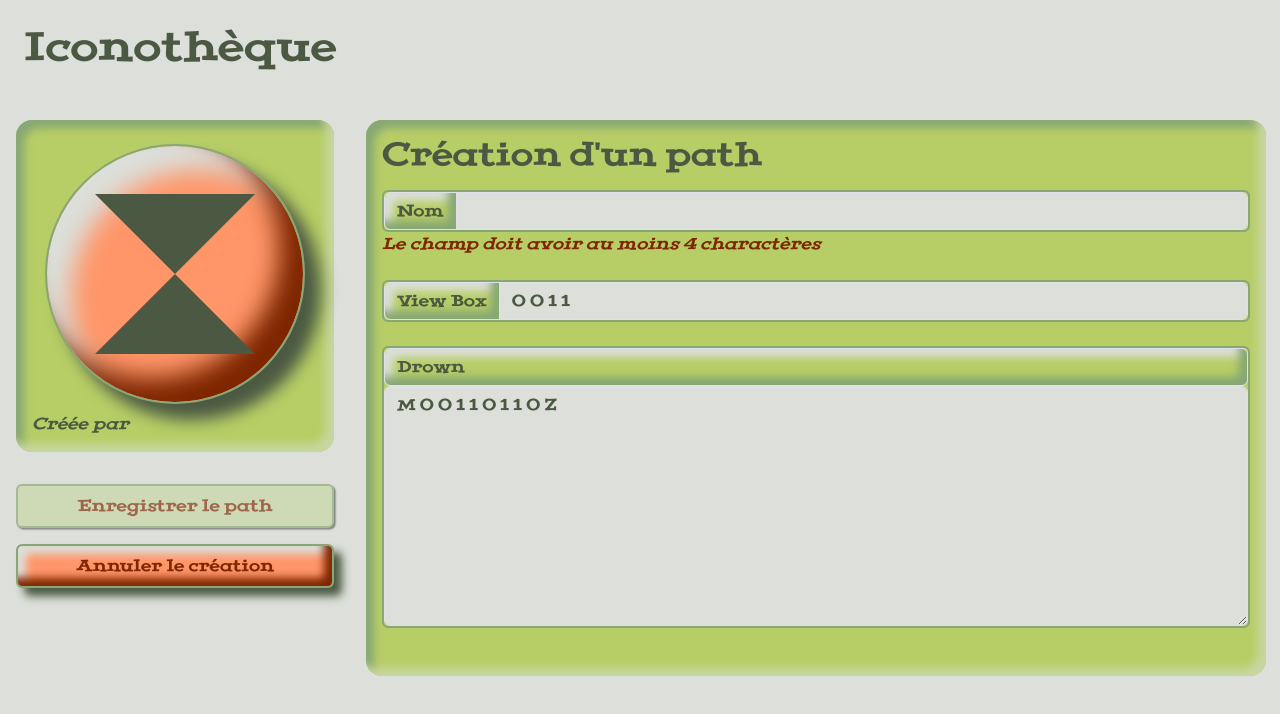
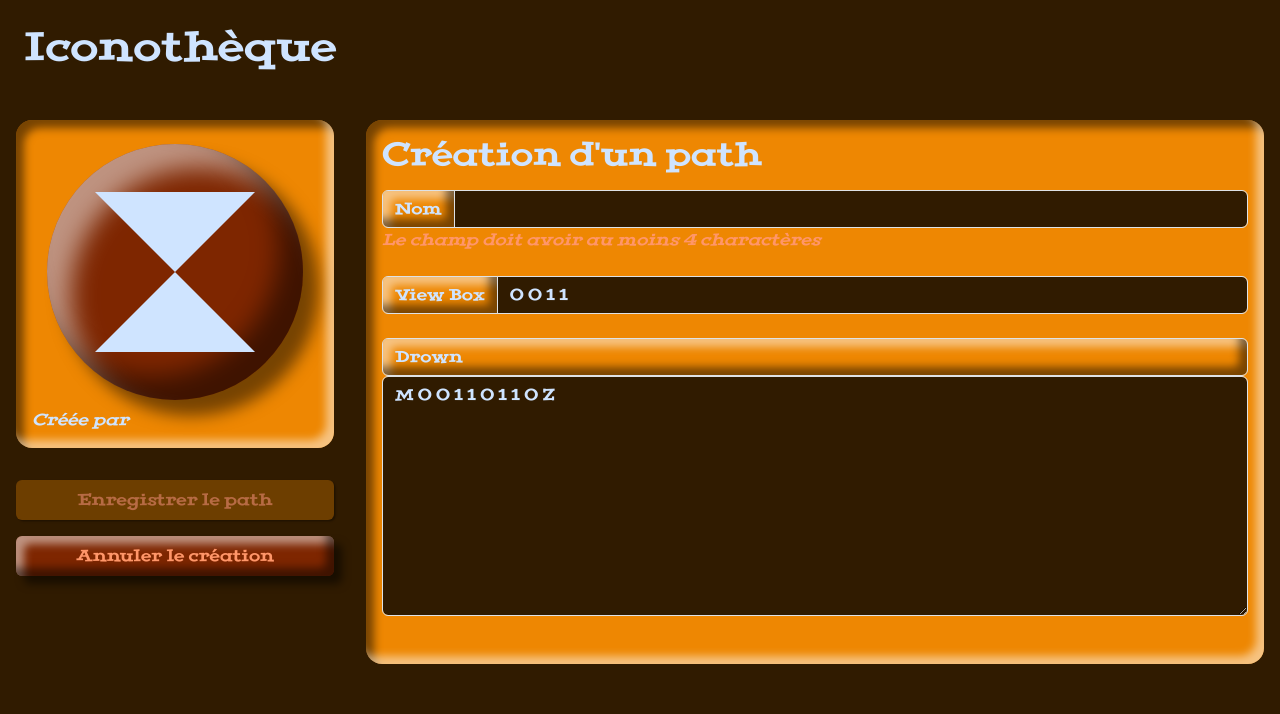
Before and after one commit to Johblanc/iconotheque_front, a React (Create React App) app: page /paths/new in a window 1280 px wide. Shown: the top 714 px of the page. Built offline with nearby package versions, Linux system fonts and the light colour scheme.

Commit message:
Feat Theme Context

```diff
--- a/src/App/Components/Contextualizer.tsx
+++ b/src/App/Components/Contextualizer.tsx
@@ -1,11 +1,14 @@
-import { useEffect, useState } from "react";
+import { CSSProperties, useEffect, useState } from "react";
+import { DEFAULT_THEME } from "../../Utilities/Constants/Theme.defaut";
 import { DEFAULT_USER } from "../../Utilities/Constants/User.defaut";
 import { PathPrivateContext } from "../../Utilities/Contexts/PathPrivate.context";
 import { PathPublicContext } from "../../Utilities/Contexts/PathPublic.context";
+import { ThemeContext } from "../../Utilities/Contexts/Theme.context";
 import { TransitionContext } from "../../Utilities/Contexts/Transition.context";
 import { UserContext } from "../../Utilities/Contexts/User.context";
 import { Requester } from "../../Utilities/Requester/Requester";
 import { TPath } from "../../Utilities/Types/Path.type";
+import { TTheme } from "../../Utilities/Types/Theme.type";
 import { TTransition } from "../../Utilities/Types/TTransition";
 import "../Style/App.style.css";
 
@@ -33,6 +36,9 @@ export function Contextualizer(props:{children : JSX.Element | JSX.Element[] | n
 
   /** La transition en cours */
   const [transition,setTransition] = useState<TTransition>( { to : "" });
+
+  /** La style en cours */
+  const [theme,setTheme] = useState<TTheme>( DEFAULT_THEME);
 
   /** Récupération des paths */
   useEffect(() => {
@@ -62,14 +68,26 @@ export function Contextualizer(props:{children : JSX.Element | JSX.Element[] | n
   }, [user]);
 
   return (
+    <div
+    className={`app ${(theme.red + theme.green + theme.blue) > 384 ? "light" : "dark" }`}
+    style={{
+      "--base-red" : theme.red,
+      "--base-green" : theme.green,
+      "--base-blue" : theme.blue,
+      "--shad-transparency" : theme.transparency
+    } as CSSProperties}>
         <UserContext.Provider value={{ user, setUser }}>
           <PathPublicContext.Provider value={{ pathPublic, setPathPublic }}>
             <PathPrivateContext.Provider value={{ pathPrivate, setPathPrivate }} >
               <TransitionContext.Provider value={{transition,setTransition}}>
+              <ThemeContext.Provider value={{theme,setTheme}}>
               {props.children}
+              </ThemeContext.Provider>
               </TransitionContext.Provider>
             </PathPrivateContext.Provider>
           </PathPublicContext.Provider>
         </UserContext.Provider>
+
+      </div>
   );
 }
--- a/src/App/Pages/App.tsx
+++ b/src/App/Pages/App.tsx
@@ -3,6 +3,7 @@ import "../Style/App.style.css";
 import { RouterProvider } from "react-router-dom";
 import { ROUTER } from "../Routes/router";
 import { Contextualizer } from "../Components/Contextualizer";
+import { ChangeEvent, CSSProperties, useState } from "react";
 
 /**
  * Iconothèque v1 :
@@ -12,11 +13,12 @@ import { Contextualizer } from "../Components/Contextualizer";
  * @version v1
  */
 export function App(): JSX.Element {
+
+
+
   return (
-    <div className="app bg-light">
       <Contextualizer>
         <RouterProvider router={ROUTER} />
       </Contextualizer>
-    </div>
   );
 }
--- a/src/App/Style/App.bootstrap.style.ts
+++ b/src/App/Style/App.bootstrap.style.ts
@@ -19,10 +19,73 @@ export enum BS_COMBO {
   NAV_BOX_B = "navbar-nav",
   NAV_ITEM = "nav-link",
   BORDER = "border border-2 border-info",
-  INNER_SHAD_POS = "m-3 p-3 rounded-4 bg-primary border border-2 border-info inner-shad-pos",
+  INNER_SHAD_POS = "m-3 p-3 rounded-4 bg-primary inner-shad-pos",
   INNER_SHAD_NEG = "m-3 p-3 rounded-4 bg-secondary inner-shad-neg"
 }
 export const APP_STYLE = {
+  APP: {
+    PAGE: BS_COMBO.S_100,
+    MESSAGE_BAD: BS_COMBO.MESSAGE_BAD,
+    BTN_LARGE: `${BS_COMBO.BTN_LARGE}`,
+    BTN_GOOD: `${BS_COMBO.BTN_LARGE} ${BS_COMBO.MPV}`,
+    BTN_BAD: `${BS_COMBO.BTN_LARGE} ${BS_COMBO.MPV} btn-bad`,
+    ENTRY: {
+      CADRE: BS_COMBO.MPV,
+      BOX: `input-group rounded`,
+      TA_BOX: `rounded`,
+      LABEL: "input-group-text bg-secondary text-dark inner-shad-pos",
+      INPUT: "form-control bg-light text-dark",
+      TA : "form-control bg-light text-dark h-min"
+    },
+    NAV: {
+      CADRE:  `${BS_COMBO.NAV_CADRE} bg-secondary nav-shad`,
+      TITLE:  `${BS_COMBO.NAV_TITLE} ${BS_COMBO.MP} text-dark`,
+      BUTTON: `${BS_COMBO.NAV_BUTTON}`,
+      ICON:   `${BS_COMBO.NAV_ICON}`,
+      BOX_A:  `${BS_COMBO.NAV_BOX_A}`,
+      BOX_B:  `${BS_COMBO.NAV_BOX_B}`,
+      ITEM:   `${BS_COMBO.NAV_ITEM} ${BS_COMBO.MP} btn`,
+    },
+  },
+  USER: {
+    LOGIN: {
+      CADRE_A: `${BS_COMBO.FLEX_CENTER} ${BS_COMBO.S_90}`,
+      CADRE_B: `${BS_COMBO.FLEX_CENTER} ${BS_COMBO.INNER_SHAD_NEG}`,
+      BOX:     `${BS_COMBO.W_LIMIT_MD} ${BS_COMBO.INNER_SHAD_POS}`,
+    },
+    VIEW : {
+      CADRE: `d-sm-inline-flex`,
+      COLO : `${BS_COMBO.W_LIMIT_SM}`,
+      BOX:   `${BS_COMBO.INNER_SHAD_NEG}`,
+      BOX_SELECT:   `${BS_COMBO.FLEX_WRAP}`,
+      BOX_BUTTON:   `${BS_COMBO.MP} ${BS_COMBO.BTN_LARGE}`,
+      BOX_BUTTON_BAD:   `${BS_COMBO.MP} ${BS_COMBO.BTN_LARGE} btn-bad`,
+    }
+  },
+  PATH: {
+    SELECT : {
+      CADRE: `${BS_COMBO.INNER_SHAD_NEG}`,
+      TITLE: `${BS_COMBO.MP}`,
+      BOX:   `${BS_COMBO.FLEX_WRAP}`,
+      ITEM:  `icon-item m-2 p-3 rounded-circle`,
+      DROWN: `fill-dark`
+    },
+    VIEW : {
+      CADRE: `d-md-inline-flex`,
+      COLO : `${BS_COMBO.W_LIMIT_SM}`,
+      BOX_A:   `${BS_COMBO.INNER_SHAD_NEG}`,
+      BOX_B:   `${BS_COMBO.INNER_SHAD_NEG} colo-auto`,
+      NO_CADRE: `${BS_COMBO.MP}`,
+      ICON_CENTER : `${BS_COMBO.FLEX_CENTER_H}`,
+      ICON_BG : `rounded-circle p-5 m-2`,
+      P :  `${BS_COMBO.MP} rounded bg-primary`,
+      DROWN: `fill-dark`
+    }
+  }
+};
+
+/*
+export const APP_STYLE2 = {
   APP: {
     PAGE: BS_COMBO.S_100,
     MESSAGE_BAD: BS_COMBO.MESSAGE_BAD,
@@ -83,3 +146,4 @@ export const APP_STYLE = {
     }
   }
 };
+*/
--- a/src/App/Style/App.style.css
+++ b/src/App/Style/App.style.css
@@ -1,56 +1,188 @@
-
-
-:root{
+:root {
+  --base-red: 50;
+  --base-green: 150;
+  --base-blue: 50;
 
   --radius-border: 10px;
 
+
+  --shad-transparency : 1 ;
+
+  --light-green : 200, 230, 190;
+  --dark-green : 0, 120, 40;
+
+  --light-red : 255, 150, 105;
+  --dark-red : 126, 38, 0;
+
+
+}
+
+* {
+  transition: all 0.5s;
+}
+
+
+.light {
+
+  /* Pour les ombrages */
+  --darker: rgba(0, 0, 0, var(--shad-transparency));
+  --lighter: rgba(255, 255, 255, var(--shad-transparency));
+
   /* Surcharge Bootstrap */
-  --bs-dark-rgb: 75, 89, 67;
-  --bs-info-rgb: 135, 167, 116;
-  --bs-secondary-rgb: 183, 206, 102;
-  --bs-primary-rgb: 200, 214, 162;
-  --bs-light-rgb: 220, 223, 218;
+  --bs-light-rgb:
+    calc(var(--base-red) + calc(255 - var(--base-red))*0.6),
+    calc(var(--base-green) + calc(255 - var(--base-green))*0.6),
+    calc(var(--base-blue) + calc(255 - var(--base-blue))*0.6);
 
-  --bs-danger-rgb: 126, 38, 0;
-  --bs-warning-rgb: 255, 150, 105;
+  --bs-primary-rgb:
+    calc(var(--base-red) + calc(255 - var(--base-red))*0.4),
+    calc(var(--base-green) + calc(255 - var(--base-green))*0.4),
+    calc(var(--base-blue) + calc(255 - var(--base-blue))*0.4);
 
-  --bs-success-rgb: 204, 235, 194;
+  --bs-secondary-rgb:
+    var(--base-red),
+    var(--base-green),
+    var(--base-blue);
 
-  --dark:       rgb(var(--bs-dark-rgb));
-  --info:       rgb(var(--bs-info-rgb));
-  --secondary:  rgb(var(--bs-secondary-rgb));
-  --primary:    rgb(var(--bs-primary-rgb));
-  --light:      rgb(var(--bs-light-rgb));
+  --bs-info-rgb:
+    calc(var(--base-red)*0.6),
+    calc(var(--base-green)*0.6),
+    calc(var(--base-blue)*0.6);
 
-  --danger:     rgb(var(--bs-danger-rgb));
-  --warning:     rgb(var(--bs-warning-rgb));
+  --bs-dark-rgb:
+    calc(var(--base-red)*0.2),
+    calc(var(--base-green)*0.2),
+    calc(var(--base-blue)*0.2);
 
-  --success:    rgb(var(--bs-success-rgb));
+
+  --bs-warning-rgb: var(--light-red);
+  --bs-danger-rgb: var(--dark-red);
+
+  --bs-success-rgb: var(--dark-green);
+
+  --dark: rgb(var(--bs-dark-rgb));
+  --info: rgb(var(--bs-info-rgb));
+  --secondary: rgb(var(--bs-secondary-rgb));
+  --primary: rgb(var(--bs-primary-rgb));
+  --light: rgb(var(--bs-light-rgb));
+
+  --danger: rgb(var(--bs-danger-rgb));
+  --warning: rgb(var(--bs-warning-rgb));
+
+  --success: rgb(var(--bs-success-rgb));
+
+  background-color: var(--primary) !important;
 }
-html,body,#root {
+
+
+
+.dark {
+
+  /* Pour les ombrages */
+  --darker: rgba(0, 0, 0, var(--shad-transparency));
+  --lighter: rgba(255, 255, 255, var(--shad-transparency));
+
+  /* Surcharge Bootstrap */
+  --bs-light-rgb:
+    calc(var(--base-red) * 0.2),
+    calc(var(--base-green) * 0.2),
+    calc(var(--base-blue) * 0.2);
+
+  --bs-primary-rgb:
+    calc(var(--base-red)*0.6),
+    calc(var(--base-green)*0.6),
+    calc(var(--base-blue)*0.6);
+
+  --bs-secondary-rgb:
+    var(--base-red),
+    var(--base-green),
+    var(--base-blue);
+
+  --bs-info-rgb:
+    calc(255 - var(--base-red)*0.6),
+    calc(255 - var(--base-green)*0.6),
+    calc(255 - var(--base-blue)*0.6);
+
+  --bs-dark-rgb:
+    calc(255 - var(--base-red)*0.2),
+    calc(255 - var(--base-green)*0.2),
+    calc(255 - var(--base-blue)*0.2);
+
+
+  --bs-warning-rgb: var(--dark-red);
+  --bs-danger-rgb: var(--light-red);
+
+  --bs-success-rgb: var(--light-green);
+
+  --dark: rgb(var(--bs-dark-rgb));
+  --info: rgb(var(--bs-info-rgb));
+  --secondary: rgb(var(--bs-secondary-rgb));
+  --primary: rgb(var(--bs-primary-rgb));
+  --light: rgb(var(--bs-light-rgb));
+
+  --danger: rgb(var(--bs-danger-rgb));
+  --warning: rgb(var(--bs-warning-rgb));
+
+  --success: rgb(var(--bs-success-rgb));
+
+  background-color: var(--light) !important;
+}
+
+
+
+html,
+body,
+#root {
   background-color: var(--light);
 }
-html,body,#root,.app,.s-100 {
+
+html,
+body,
+#root,
+.app,
+.s-100 {
 
   height: 100%;
   width: 100%;
 }
+
 .s-90 {
 
   height: 90%;
   width: 100%;
 }
 
-.fill-dark { fill : var(--dark)}
-.fill-info { fill : var(--info)}
-.fill-secondary { fill : var(--secondary)}
-.fill-primary { fill : var(--primary)}
-.fill-light { fill : var(--light)}
+.fill-dark {
+  fill: var(--dark)
+}
 
-.fill-danger { fill : var(--danger)}
-.fill-warning { fill : var(--warning)}
+.fill-info {
+  fill: var(--info)
+}
 
-.fill-success { fill : var(--success)}
+.fill-secondary {
+  fill: var(--secondary)
+}
+
+.fill-primary {
+  fill: var(--primary)
+}
+
+.fill-light {
+  fill: var(--light)
+}
+
+.fill-danger {
+  fill: var(--danger)
+}
+
+.fill-warning {
+  fill: var(--warning)
+}
+
+.fill-success {
+  fill: var(--success)
+}
 
 
 @font-face {
@@ -62,7 +194,7 @@ html,body,#root,.app,.s-100 {
   margin: 0;
   padding: 0;
   color: var(--dark);
-  font-family: "CustomFont" ;
+  font-family: "CustomFont";
 }
 
 .transition {
@@ -84,28 +216,28 @@ html,body,#root,.app,.s-100 {
 
 .nav-shad {
   box-shadow:
-    inset 0 -0.5em 0.5em var(--primary) ,
-    inset 0 0.5em 0.5em var(--info) ;
+    inset 0 -0.5em 0.5em var(--lighter),
+    inset 0 0.5em 0.5em var(--darker);
 }
 
 
 .inner-shad-neg {
   box-shadow:
-  inset -0.5em -0.5em 0.5em var(--primary) ,
-  inset 0.5em 0.5em 0.5em var(--info) ;
+    inset -0.5em -0.5em 0.5em var(--lighter),
+    inset 0.5em 0.5em 0.5em var(--darker);
 }
 
 .inner-shad-pos {
   box-shadow:
-  inset -0.5em -0.5em 0.5em var(--info) ,
-  inset 0.5em 0.5em 0.5em var(--light) ;
+    inset -0.5em -0.5em 0.5em var(--darker),
+    inset 0.5em 0.5em 0.5em var(--lighter);
 }
 
 .btn {
   box-shadow:
-    0.5em 0.5em 0.5em var(--dark) ,
-    inset -0.5em -0.5em 0.5em var(--info) ,
-    inset 0.5em 0.5em 0.5em var(--light) ;
+    0.5em 0.5em 0.5em var(--darker),
+    inset -0.5em -0.5em 0.5em var(--darker),
+    inset 0.5em 0.5em 0.5em var(--lighter);
   border: none;
   cursor: pointer;
   background-color: var(--secondary);
@@ -118,14 +250,14 @@ html,body,#root,.app,.s-100 {
   background-color: var(--secondary);
   color: var(--dark);
   box-shadow:
-    0.3em 0.3em 0.3em var(--dark) ,
-    inset -0.4em -0.2em 0.5em var(--info) ,
-    inset 0.4em 0.2em 0.5em var(--light) ;
+    0.3em 0.3em 0.3em var(--darker),
+    inset -0.4em -0.2em 0.5em var(--darker),
+    inset 0.4em 0.2em 0.5em var(--lighter);
 }
 
 .btn:disabled {
   box-shadow:
-    0.1em 0.1em 0.1em var(--dark) ;
+    0.1em 0.1em 0.1em var(--darker);
   background-color: var(--primary);
   color: var(--danger);
 }
@@ -134,18 +266,18 @@ html,body,#root,.app,.s-100 {
   background-color: var(--primary);
   color: var(--dark) !important;
   box-shadow:
-    0.1em 0.1em 0.1em var(--dark) ,
-    inset -0.2em -0.1em 0.3em var(--info) ,
-    inset 0.2em 0.1em 0.3em var(--light) ;
+    0.1em 0.1em 0.1em var(--darker),
+    inset -0.2em -0.1em 0.3em var(--darker),
+    inset 0.2em 0.1em 0.3em var(--lighter);
 }
 
 
 
 .btn-bad {
   box-shadow:
-    0.5em 0.5em 0.5em var(--dark) ,
-    inset -0.5em -0.5em 0.5em var(--danger) ,
-    inset 0.5em 0.5em 0.5em var(--light) ;
+    0.5em 0.5em 0.5em var(--darker),
+    inset -0.5em -0.5em 0.5em var(--darker),
+    inset 0.5em 0.5em 0.5em var(--lighter);
   background-color: var(--warning);
   color: var(--danger);
 }
@@ -155,9 +287,9 @@ html,body,#root,.app,.s-100 {
   background-color: var(--warning);
   color: var(--danger);
   box-shadow:
-    0.3em 0.3em 0.3em var(--dark) ,
-    inset -0.4em -0.2em 0.5em var(--danger) ,
-    inset 0.4em 0.2em 0.5em var(--light) ;
+    0.3em 0.3em 0.3em var(--darker),
+    inset -0.4em -0.2em 0.5em var(--darker),
+    inset 0.4em 0.2em 0.5em var(--lighter);
 }
 
 
@@ -168,17 +300,17 @@ html,body,#root,.app,.s-100 {
 
 .icon-large {
   box-shadow:
-    1em 1em 1em var(--dark) ,
-    inset -1.5em -1.5em 1.5em var(--info) ,
-    inset 1.5em 1.5em 1.5em var(--light) ;
+    1em 1em 1em var(--darker),
+    inset -1.5em -1.5em 1.5em var(--darker),
+    inset 1.5em 1.5em 1.5em var(--lighter);
   transition: all 0.5s;
 }
 
 .icon-large-bad {
   box-shadow:
-    1em 1em 1em var(--dark) ,
-    inset -1.5em -1.5em 1.5em var(--danger) ,
-    inset 1.5em 1.5em 1.5em var(--light) ;
+    1em 1em 1em var(--darker),
+    inset -1.5em -1.5em 1.5em var(--darker),
+    inset 1.5em 1.5em 1.5em var(--lighter);
   transition: all 0.5s;
 }
 
@@ -186,34 +318,34 @@ html,body,#root,.app,.s-100 {
 
 .icon-item {
   box-shadow:
-    0.5em 0.5em 0.5em var(--dark) ,
-    inset -0.5em -0.5em 0.5em var(--info) ,
-    inset 0.5em 0.5em 0.5em var(--light) ;
+    0.5em 0.5em 0.5em var(--darker),
+    inset -0.5em -0.5em 0.5em var(--darker),
+    inset 0.5em 0.5em 0.5em var(--lighter);
   transition: all 0.5s;
 }
 
 .icon-item-bad {
   box-shadow:
-    0.5em 0.5em 0.5em var(--dark) ,
-    inset -0.5em -0.5em 0.5em var(--danger) ,
-    inset 0.5em 0.5em 0.5em var(--light) !important ;
+    0.5em 0.5em 0.5em var(--darker),
+    inset -0.5em -0.5em 0.5em var(--darker),
+    inset 0.5em 0.5em 0.5em var(--lighter) !important;
   transition: all 0.5s;
 }
 
 .icon-item:hover {
-  /* transform: rotate3d(-1, 0.3, 0.2, 25deg); */
+  transform: rotate3d(-1, 0.3, 0.2, 25deg);
   box-shadow:
-  0.3em 0.3em 0.3em var(--dark) ,
-  inset -0.4em -0.2em 0.5em var(--info) ,
-  inset 0.4em 0.2em 0.5em var(--light) ;
+    0.3em 0.3em 0.3em var(--darker),
+    inset -0.4em -0.2em 0.5em var(--darker),
+    inset 0.4em 0.2em 0.5em var(--lighter);
 }
 
 .icon-item-bad:hover {
-  /* transform: rotate3d(-1, 0.3, 0.2, 25deg); */
+  transform: rotate3d(-1, 0.3, 0.2, 25deg);
   box-shadow:
-  0.3em 0.3em 0.3em var(--dark) ,
-  inset -0.4em -0.2em 0.5em var(--danger) ,
-  inset 0.4em 0.2em 0.5em var(--light) !important  ;
+    0.3em 0.3em 0.3em var(--darker),
+    inset -0.4em -0.2em 0.5em var(--darker),
+    inset 0.4em 0.2em 0.5em var(--lighter) !important;
 }
 
 .colo-auto {
@@ -221,7 +353,7 @@ html,body,#root,.app,.s-100 {
   width: auto;
 }
 
-.h-min{
+.h-min {
   min-height: 15em !important;
 }
 
--- a/src/Icon/Components/IconItem.tsx
+++ b/src/Icon/Components/IconItem.tsx
@@ -17,7 +17,9 @@ export function IconItem(props: { path: TPath }) {
   const {setTransition} = useContext(TransitionContext)
 
   return (
-    <div className={`${APP_STYLE.PATH.SELECT.ITEM} ${path.status === "public" ?  "bg-secondary" : "bg-warning icon-item-bad"}`}>
+    <div
+      className={`${APP_STYLE.PATH.SELECT.ITEM} ${path.status === "public" ?  "bg-primary" : "bg-warning icon-item-bad"}`}
+    >
     <svg
       onClick={()=> setTransition({to : `/paths/view/${path.id}`})}
       width="min(calc((1.375rem + 1.5vw)*1.5),3.75rem)"
--- a/src/Icon/Pages/IconUpdatePage.tsx
+++ b/src/Icon/Pages/IconUpdatePage.tsx
@@ -152,7 +152,7 @@ export function IconUpdatePage(props: { pathId: number }): JSX.Element {
         <span className={APP_STYLE.PATH.VIEW.COLO}>
           <div className={APP_STYLE.PATH.VIEW.BOX_A}>
             <div className={APP_STYLE.PATH.VIEW.ICON_CENTER}>
-              <div className={`${APP_STYLE.PATH.VIEW.ICON_BG} ${path.status === "public" ?  "bg-secondary icon-large" : "bg-warning icon-large-bad"}`}>
+              <div className={`${APP_STYLE.PATH.VIEW.ICON_BG} ${path.status === "public" ?  "bg-primary icon-large" : "bg-warning icon-large-bad"}`}>
                 <svg
                   width="min(calc((1.375rem + 1.5vw)*6),10em,40vw)"
                   viewBox={updateBody.viewbox}
--- a/src/Icon/Pages/IconViewPage.tsx
+++ b/src/Icon/Pages/IconViewPage.tsx
@@ -72,7 +72,7 @@ export function IconViewPage(props: { pathId: number }): JSX.Element {
         <span className={APP_STYLE.PATH.VIEW.COLO}>
           <div className={APP_STYLE.PATH.VIEW.BOX_A}>
             <div className={APP_STYLE.PATH.VIEW.ICON_CENTER}>
-            <div className={`${APP_STYLE.PATH.VIEW.ICON_BG}  ${path.status === "public" ?  "bg-secondary icon-large" : "bg-warning icon-large-bad"}`}>
+            <div className={`${APP_STYLE.PATH.VIEW.ICON_BG}  ${path.status === "public" ?  "bg-primary icon-large" : "bg-warning icon-large-bad"}`}>
               <svg
                 width="min(calc((1.375rem + 1.5vw)*6),10em,40vw)"
                 viewBox={path.viewbox}
--- a/src/User/Pages/UserViewPage.tsx
+++ b/src/User/Pages/UserViewPage.tsx
@@ -1,4 +1,4 @@
-import { useContext } from "react";
+import { ChangeEvent, useContext } from "react";
 import { AppHeader } from "../../App/Components/AppHeader";
 import { AppNav } from "../../App/Components/AppNav";
 import { APP_STYLE } from "../../App/Style/App.bootstrap.style";
@@ -6,6 +6,7 @@ import { IconItem } from "../../Icon/Components/IconItem";
 import { LinkCustom } from "../../Utilities/Components/LinkCustom";
 import { PathPrivateContext } from "../../Utilities/Contexts/PathPrivate.context";
 import { PathPublicContext } from "../../Utilities/Contexts/PathPublic.context";
+import { ThemeContext } from "../../Utilities/Contexts/Theme.context";
 import { UserContext } from "../../Utilities/Contexts/User.context";
 
 /**
@@ -17,6 +18,7 @@ export function UserViewPage(): JSX.Element {
   const { user } = useContext(UserContext);
   const { pathPrivate } = useContext(PathPrivateContext);
   const { pathPublic } = useContext(PathPublicContext);
+  const { theme , setTheme } = useContext(ThemeContext);
 
   const SumPublished = pathPublic.filter(
     (item) => item.user.name === user.name
@@ -28,7 +30,30 @@ export function UserViewPage(): JSX.Element {
     ...pathPrivate,
   ];
 
-  const isAdmin = user.access > 1
+  const hexToRgb = (hex: string) => {
+    if (/^#([A-Fa-f0-9]{3}){1,2}$/.test(hex)) {
+      let c = hex.substring(1).split("");
+      if (c.length == 3) {
+        c = [c[0], c[0], c[1], c[1], c[2], c[2]];
+      }
+      const result = Number("0x" + c.join(""));
+      return [(result >> 16) & 255, (result >> 8) & 255, result & 255];
+    }
+    throw new Error("Bad Hex");
+  };
+
+  const handleColors = (event: ChangeEvent<HTMLInputElement>) => {
+    const newTheme = {...theme} ;
+    [newTheme.red , newTheme.green, newTheme.blue] = hexToRgb(event.target.value)
+    setTheme(newTheme);
+  };
+
+  const handleTransparency = (event: ChangeEvent<HTMLInputElement>) => {
+    const newTheme = {...theme} ;
+    newTheme.transparency = Number(event.target.value)
+    setTheme(newTheme);
+  };
+  const isAdmin = user.access > 1;
   return (
     <>
       <AppHeader />
@@ -51,14 +76,24 @@ export function UserViewPage(): JSX.Element {
             )}
           </div>
           <div className={APP_STYLE.USER.VIEW.BOX_SELECT}>
-            <LinkCustom name={"Modifier mon profile"} to={"/user/update"} className={APP_STYLE.USER.VIEW.BOX_BUTTON} />
+            <LinkCustom
+              name={"Modifier mon profile"}
+              to={"/user/update"}
+              className={APP_STYLE.USER.VIEW.BOX_BUTTON}
+            />
             <LinkCustom
               name={"Modifier mon mot de passe"}
               to={"/user/passupdate"}
               className={APP_STYLE.USER.VIEW.BOX_BUTTON}
             />
 
-          {isAdmin && <LinkCustom name={"Administrer"} to={`/user/admin`} className={APP_STYLE.USER.VIEW.BOX_BUTTON} />}
+            {isAdmin && (
+              <LinkCustom
+                name={"Administrer"}
+                to={`/user/admin`}
+                className={APP_STYLE.USER.VIEW.BOX_BUTTON}
+              />
+            )}
             <LinkCustom
               name={"Déconnection"}
               to={{
@@ -71,6 +106,11 @@ export function UserViewPage(): JSX.Element {
           </div>
         </span>
         <div className={APP_STYLE.PATH.SELECT.CADRE}>
+          <h3 className={APP_STYLE.PATH.SELECT.TITLE}>Theme</h3>
+            <h4>Couleur :</h4>
+      <input type='color' onChange= {handleColors}></input>
+            <h4>Ombrage :</h4>
+      <input type="range" min="0" max="1" step="0.1" onChange={handleTransparency} ></input>
           <h3 className={APP_STYLE.PATH.SELECT.TITLE}>Mes Icônes</h3>
           <div className={APP_STYLE.PATH.SELECT.BOX}>
             {icons.map((item, i) => (
--- /dev/null
+++ b/src/Utilities/Constants/Theme.defaut.ts
@@ -0,0 +1,13 @@
+import { TTheme } from "../Types/Theme.type";
+
+/**
+ * Un theme
+ *
+ * @version v1
+ */
+export const DEFAULT_THEME : TTheme = {
+  red : Math.floor(Math.random()*255) ,
+  green : Math.floor(Math.random()*255),
+  blue : Math.floor(Math.random()*255),
+  transparency : 0.5
+}
--- /dev/null
+++ b/src/Utilities/Contexts/Theme.context.tsx
@@ -0,0 +1,14 @@
+import React from "react";
+import { DEFAULT_THEME } from "../Constants/Theme.defaut";
+import { TTheme } from "../Types/Theme.type";
+
+
+/**
+ * Permet le réglage du style
+ *
+ * @version v1
+ */
+export const ThemeContext = React.createContext({
+  theme : DEFAULT_THEME,
+  setTheme: (value: TTheme) => {},
+});
```
Also changed, not shown: src/Utilities/Types/Theme.type.ts (added, +12 -0 lines).
